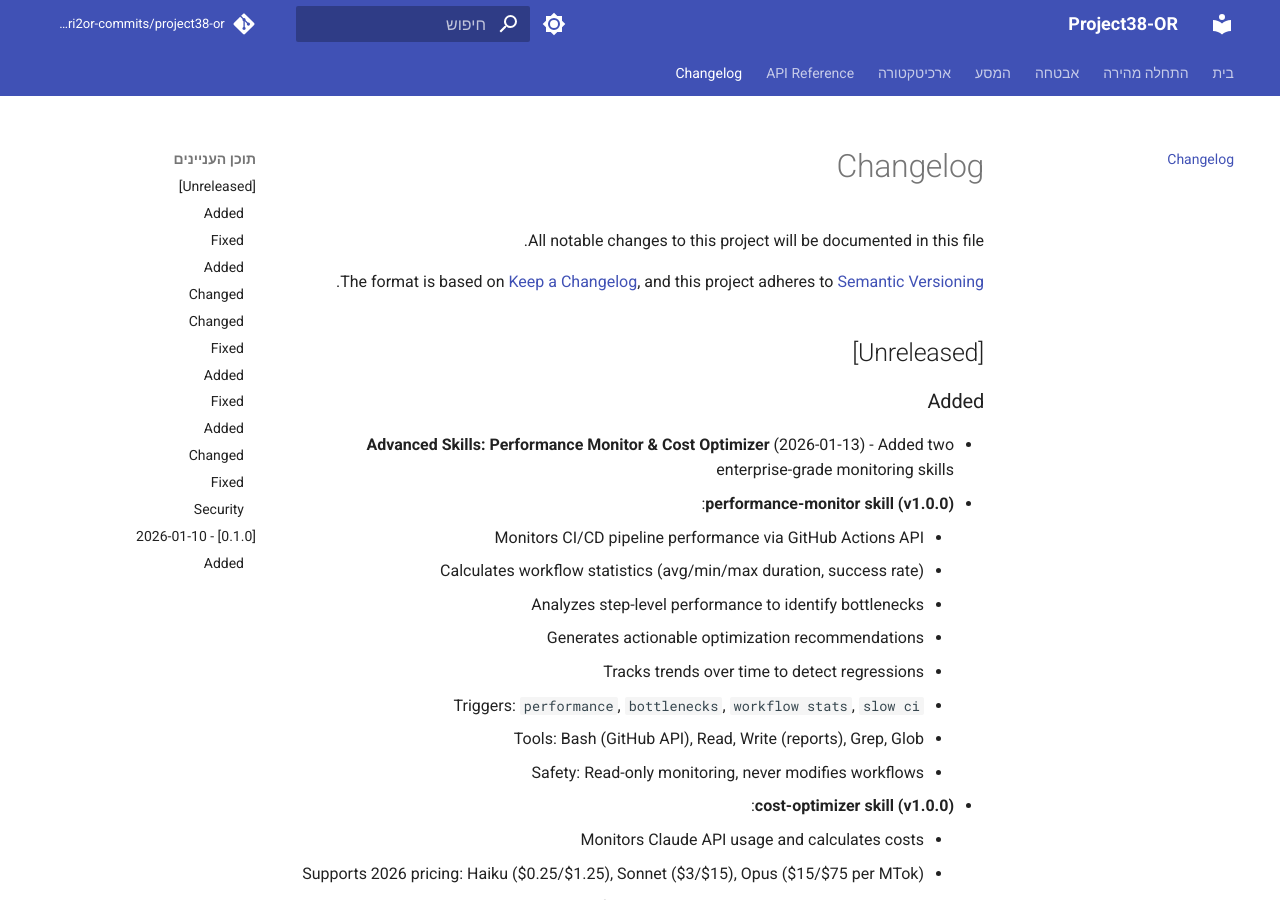
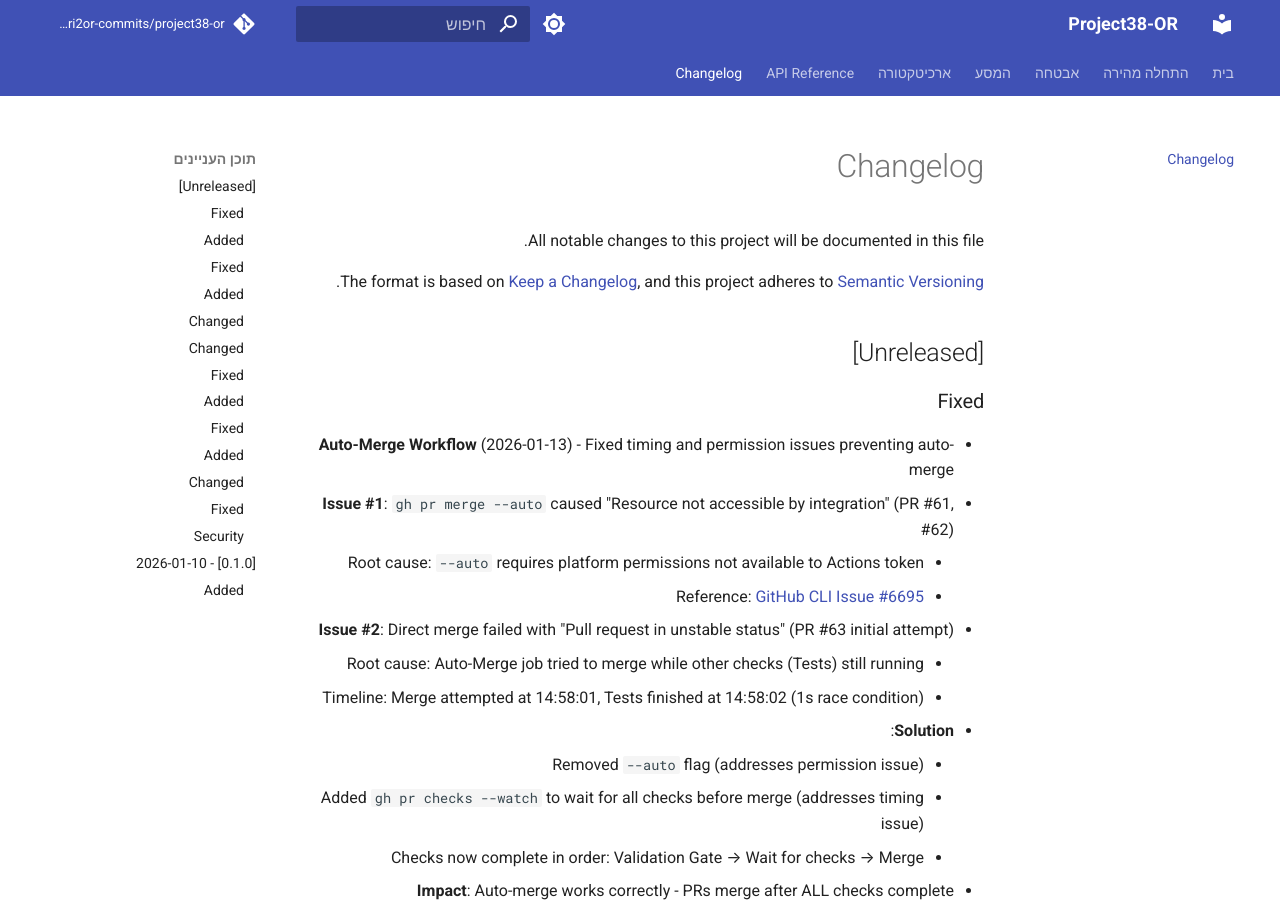
Before and after one commit to edri2or-commits/project38-or, an MkDocs documentation site: the page built from docs/changelog.md, in a window 1280 px wide and 900 px high. Built offline with MkDocs 1.6.1 and Material for MkDocs 9.7.7, drawn with Linux system fonts in a browser that asks for light colours; comment, search, counter and statistics services are not loaded; some of the changed text lies outside the part shown.

Commit message:
fix(workflows): fix auto-merge timing and permission issues
Fix two critical issues preventing auto-merge workflow from completing successfully.

Problem 1 - Permission Error (PR #61, #62):
- Auto-merge failed with 'Resource not accessible by integration'
- The 'gh pr merge --auto' command requires GitHub platform permissions
- These permissions unavailable to Actions token with branch protection

Problem 2 - Timing/Race Condition (PR #63 attempt 1):
- Direct merge failed with 'Pull request in unstable status'
- Auto-Merge job tried to merge at 14:58:01
- Tests workflow still running, finished at 14:58:02 (1 second later)
- gh pr merge refuses to merge when checks are pending

Root Causes:
1. --auto flag attempts to enable GitHub's auto-merge feature (platform limitation)
2. Auto-Merge job runs in parallel with Tests/Docs validation workflows
3. No synchronization between completion of all checks and merge attempt

Solution:
- Removed --auto flag (fixes permission issue)
- Added 'gh pr checks --watch' before merge (fixes timing issue)
- Workflow now waits for ALL checks to complete before attempting merge

Workflow Flow (corrected):
1. Validation Gate runs checks (security, tests, lint, docs)
2. Auto-Merge job starts (depends on validation success)
3. NEW: Wait for all PR checks to complete (gh pr checks --watch)
4. Merge PR (now all checks are guaranteed complete)

Impact:
- Auto-merge workflow completes successfully
- No more race conditions between parallel checks
- PRs merge < 1 minute after all validations pass

Changes:
- .github/workflows/auto-merge.yml:
  - Line 191-196: Added 'Wait for all checks' step with gh pr checks --watch
  - Line 198-205: Removed --auto flag from merge command
  - Updated success message
- docs/changelog.md: Documented both issues with timeline analysis

References:
- GitHub CLI Issue #6695: https://github.com/cli/cli/issues/6695
- Failed runs: PR #61 (20958294755), PR #62 (20960872983), PR #63 (20961333399)
- Timeline evidence from GitHub Actions API

```diff
--- a/docs/changelog.md
+++ b/docs/changelog.md
@@ -6,6 +6,21 @@ The format is based on [Keep a Changelog](https://keepachangelog.com/en/1.1.0/),
 and this project adheres to [Semantic Versioning](https://semver.org/spec/v2.0.0.html).
 
 ## [Unreleased]
+
+### Fixed
+- **Auto-Merge Workflow** (2026-01-13) - Fixed timing and permission issues preventing auto-merge
+  - **Issue #1**: `gh pr merge --auto` caused "Resource not accessible by integration" (PR #61, #62)
+    - Root cause: `--auto` requires platform permissions not available to Actions token
+    - Reference: [GitHub CLI Issue #6695](https://github.com/cli/cli/issues/6695)
+  - **Issue #2**: Direct merge failed with "Pull request in unstable status" (PR #63 initial attempt)
+    - Root cause: Auto-Merge job tried to merge while other checks (Tests) still running
+    - Timeline: Merge attempted at 14:58:01, Tests finished at 14:58:02 (1s race condition)
+  - **Solution**:
+    - Removed `--auto` flag (addresses permission issue)
+    - Added `gh pr checks --watch` to wait for all checks before merge (addresses timing issue)
+    - Checks now complete in order: Validation Gate → Wait for checks → Merge
+  - **Impact**: Auto-merge works correctly - PRs merge after ALL checks complete
+  - **Changed in**: `.github/workflows/auto-merge.yml` (lines 191-205)
 
 ### Added
 - **Advanced Skills: Performance Monitor & Cost Optimizer** (2026-01-13) - Added two enterprise-grade monitoring skills
```
Also changed, not shown: 1 other file.
